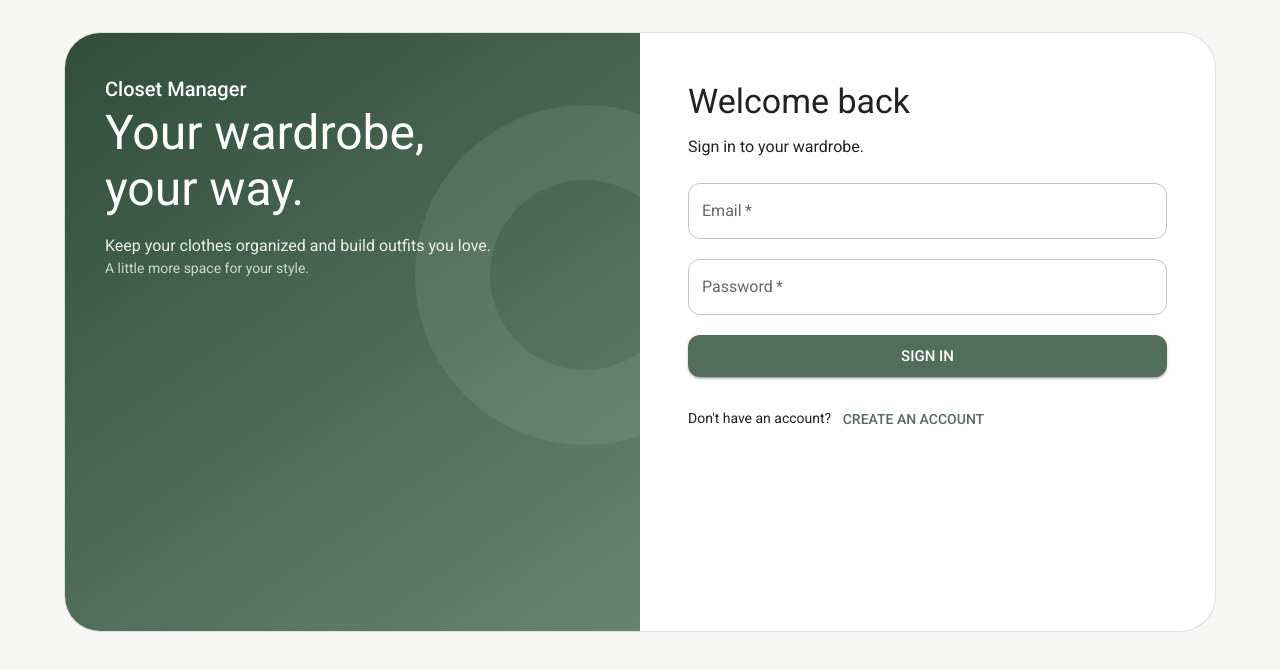
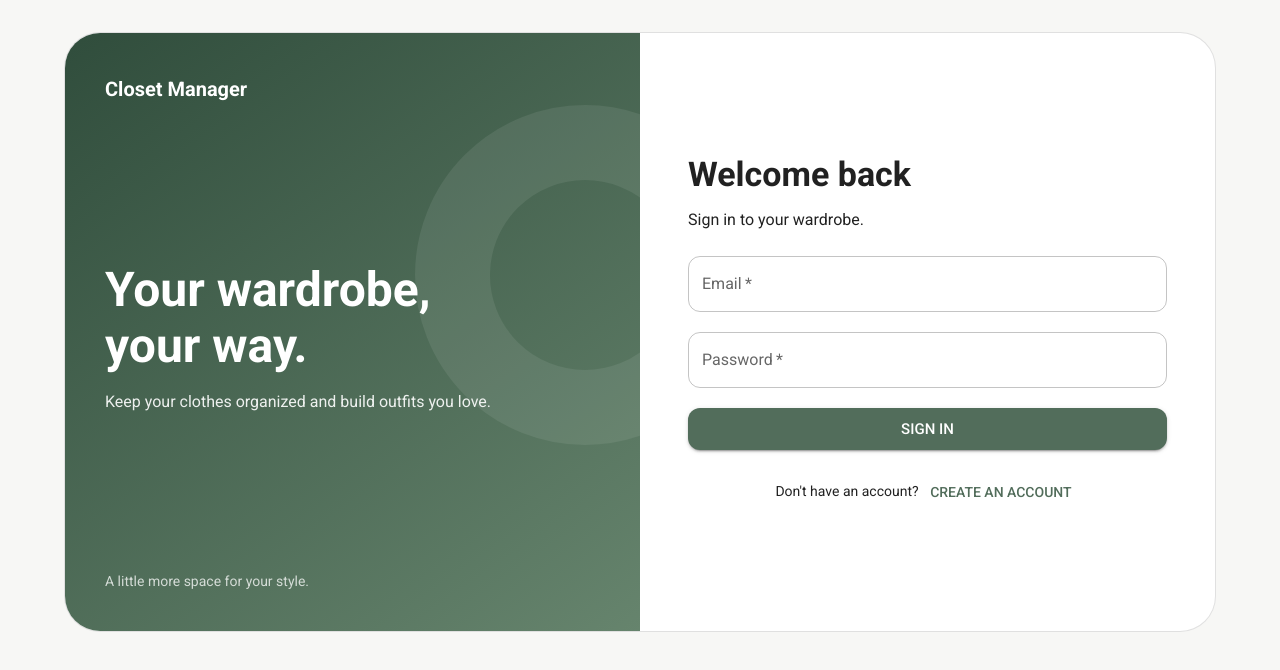
Before and after one commit to louis-stintzy/crz-project, a React (Vite) app in the folder frontend/: page / in a window 1280 px wide. Shown: the top 670 px of the page. Built offline with nearby package versions, Linux system fonts and the light colour scheme; no server answers.

Commit message:
fix(frontend): move MUI system styling props into sx

```diff
--- a/frontend/src/components/auth/AuthLayout.tsx
+++ b/frontend/src/components/auth/AuthLayout.tsx
@@ -22,8 +22,8 @@ function AuthLayout({ children, title, subtitle }: AuthLayoutProps) {
       }}
     >
       <Stack
-        justifyContent="space-between"
         sx={{
+          justifyContent: "space-between",
           display: { xs: "none", md: "flex" },
           position: "relative",
           overflow: "hidden",
@@ -32,12 +32,12 @@ function AuthLayout({ children, title, subtitle }: AuthLayoutProps) {
           background: "linear-gradient(145deg, #304D3C, #66846D)",
         }}
       >
-        <Typography variant="h6" fontWeight={700}>
+        <Typography variant="h6" sx={{ fontWeight: 700 }}>
           Closet Manager
         </Typography>
 
         <Box sx={{ position: "relative", zIndex: 1 }}>
-          <Typography variant="h3" fontWeight={700} gutterBottom>
+          <Typography variant="h3" gutterBottom sx={{ fontWeight: 700 }}>
             Your wardrobe,
             <br />
             your way.
@@ -66,11 +66,10 @@ function AuthLayout({ children, title, subtitle }: AuthLayoutProps) {
 
       <Stack
         spacing={3}
-        justifyContent="center"
-        sx={{ p: { xs: 3, sm: 5, md: 6 } }}
+        sx={{ justifyContent: "center", p: { xs: 3, sm: 5, md: 6 } }}
       >
         <Box>
-          <Typography component="h1" variant="h4" fontWeight={700} gutterBottom>
+          <Typography component="h1" variant="h4" gutterBottom sx={{ fontWeight: 700 }}>
             {title}
           </Typography>
           <Typography color="text.secondary">{subtitle}</Typography>
--- a/frontend/src/components/auth/LoginPage.tsx
+++ b/frontend/src/components/auth/LoginPage.tsx
@@ -68,7 +68,7 @@ function LoginPage({
           {isLoading ? <CircularProgress size={24} color="inherit" /> : "Sign in"}
         </Button>
       </Stack>
-      <Typography variant="body2" textAlign="center">
+      <Typography variant="body2" sx={{ textAlign: "center" }}>
         Don't have an account?{" "}
         <Button variant="text" onClick={onShowRegisterPage} disabled={isLoading}>
           Create an account
--- a/frontend/src/components/auth/RegisterPage.tsx
+++ b/frontend/src/components/auth/RegisterPage.tsx
@@ -90,7 +90,7 @@ function RegisterPage({
           {isLoading ? <CircularProgress size={24} color="inherit" /> : "Create account"}
         </Button>
       </Stack>
-      <Typography variant="body2" textAlign="center">
+      <Typography variant="body2" sx={{ textAlign: "center" }}>
         Already have an account?{" "}
         <Button variant="text" onClick={onHideRegisterPage} disabled={isLoading}>
           Sign in
```
